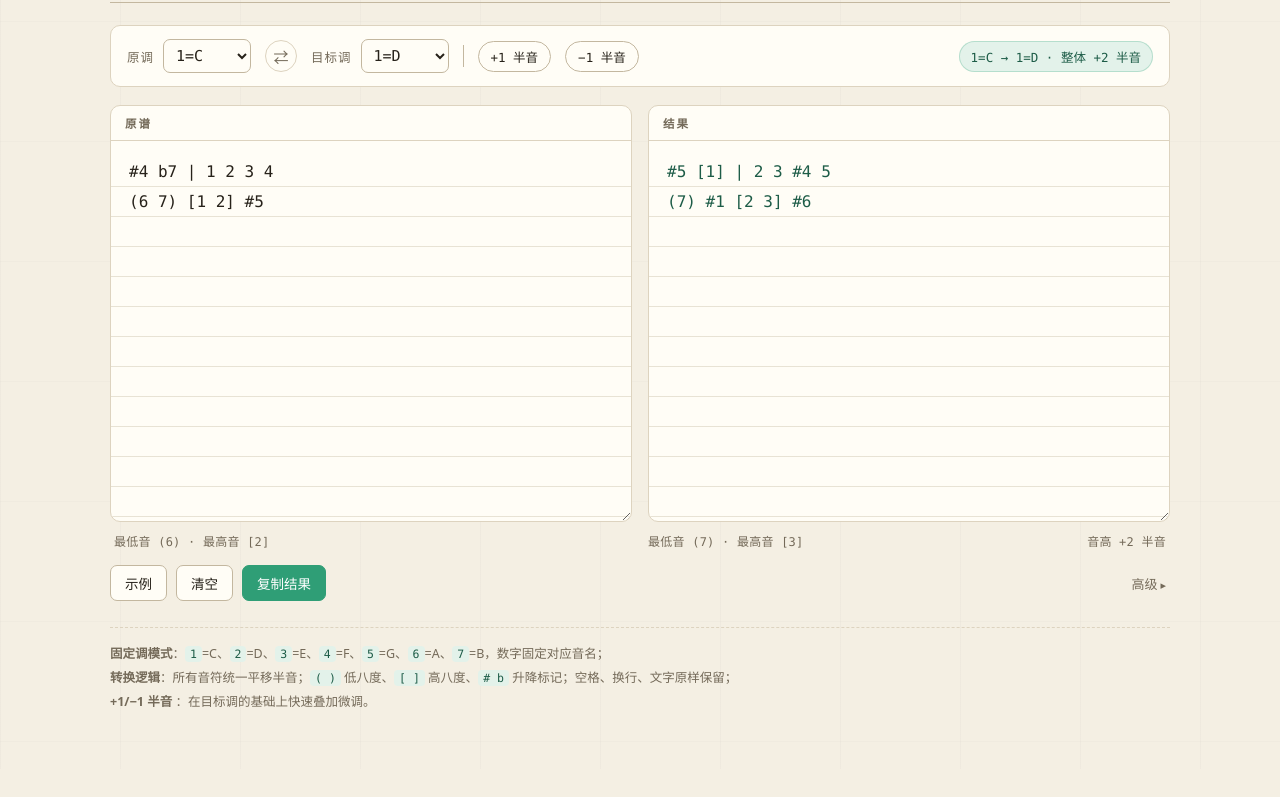
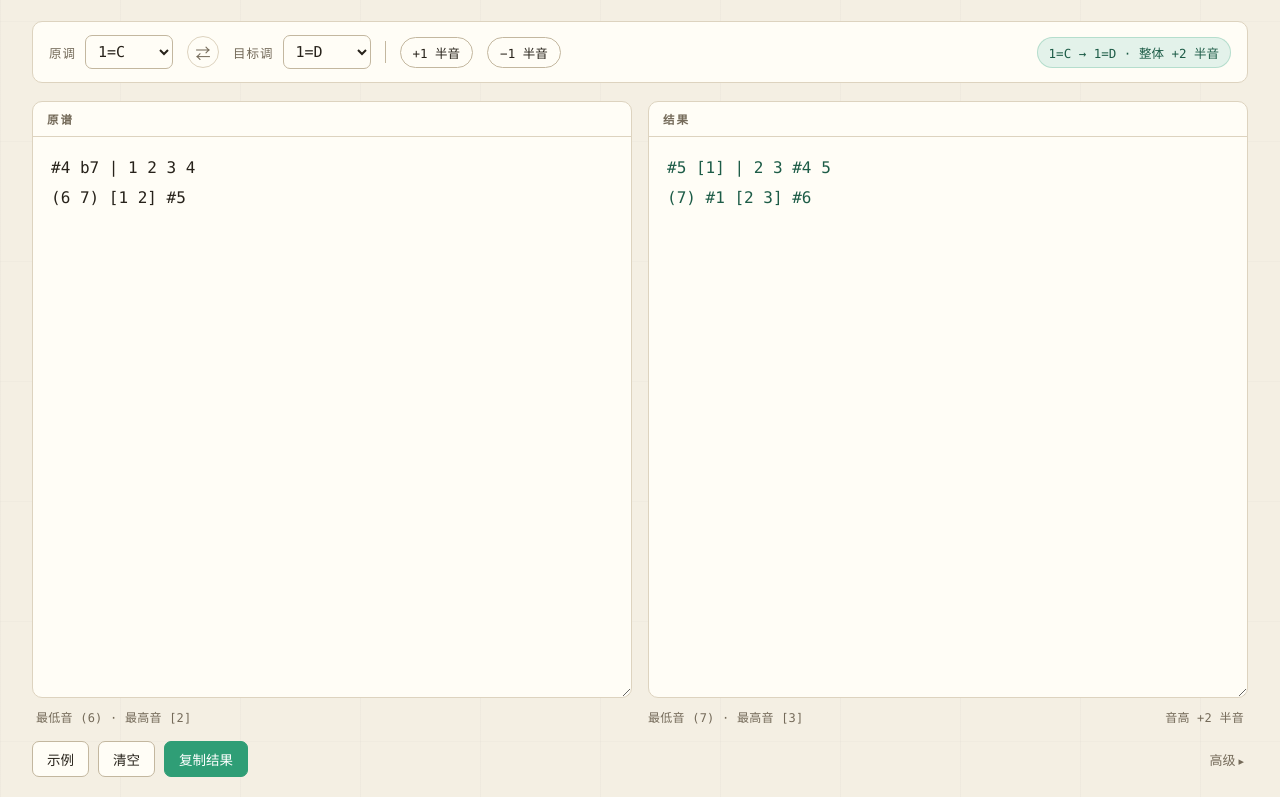
Before and after one commit to ximu0v0/JE-Modulator, a website with bundled scripts: page index.html in a window 1280 px wide. Shown: the part 98-895 px from the top of the page. Before the commit the page ends 867 px from the top, so only its background shows below. Built offline with nearby package versions, Linux system fonts and the light colour scheme.

Commit message:
feat: 全角括号兼容与括号合并开关
- 兼容全角括号：（ ）等价 ( )，【 】等价 [ ]，输出归一为半角
- 相邻同层括号默认不合并，保留原谱分组；移至高级区可开启自动合并
- 修复进位产生的括号与后续分组共用一对括号的问题
- 加宽页面与谱面高度，移除谱面横线背景
- 补充对应单元测试（23 项全部通过）

```diff
--- a/css/style.css
+++ b/css/style.css
@@ -35,9 +35,9 @@ body {
 }
 
 .page {
-  width: min(1060px, calc(100% - 40px));
+  width: min(1560px, calc(100% - 64px));
   margin: 0 auto;
-  padding: 44px 0 56px;
+  padding: 40px 0 56px;
 }
 
 /* ---------- 页头 ---------- */
@@ -206,19 +206,13 @@ textarea:focus-visible {
 textarea {
   flex: 1;
   width: 100%;
-  min-height: 380px;
+  min-height: 560px;
   padding: 16px 18px 22px;
   font-family: var(--mono);
   font-size: 16px;
   line-height: 30px;
   color: var(--ink);
   background-color: transparent;
-  background-image: repeating-linear-gradient(
-    to bottom,
-    transparent 0 29px,
-    rgba(195, 183, 159, 0.38) 29px 30px
-  );
-  background-position: 0 16px;
   border: 0;
   resize: vertical;
   outline: none;
@@ -346,6 +340,21 @@ button.primary:hover {
   font-size: 13.5px;
 }
 
+.advanced-body .check {
+  display: flex;
+  align-items: center;
+  gap: 6px;
+  font-size: 13px;
+  color: var(--ink-soft);
+  cursor: pointer;
+  white-space: nowrap;
+}
+
+.advanced-body .check input {
+  accent-color: var(--mint);
+  cursor: pointer;
+}
+
 /* ---------- 页脚 ---------- */
 
 .foot {
--- a/index.html
+++ b/index.html
@@ -74,13 +74,17 @@
             <option value="sharp">全升号</option>
             <option value="flat">全降号</option>
           </select>
+          <label class="check" for="merge-brackets">
+            <input type="checkbox" id="merge-brackets">
+            合并相邻同层括号
+          </label>
         </div>
       </details>
     </div>
 
     <footer class="foot">
       <p><strong>固定调模式</strong>：<code>1</code>=C、<code>2</code>=D、<code>3</code>=E、<code>4</code>=F、<code>5</code>=G、<code>6</code>=A、<code>7</code>=B，数字固定对应音名；</p>
-      <p><strong>转换逻辑</strong>：所有音符统一平移半音；<code>( )</code> 低八度、<code>[ ]</code> 高八度、<code># b</code> 升降标记；空格、换行、文字原样保留；</p>
+      <p><strong>转换逻辑</strong>：所有音符统一平移半音；<code>( )</code> 低八度、<code>[ ]</code> 高八度（<code>（ ）</code> 等价 <code>( )</code>，<code>【 】</code> 等价 <code>[ ]</code>）、<code># b</code> 升降标记；空格、换行、文字原样保留；相邻同层括号默认不合并，可在高级区开启；</p>
       <p><strong>+1/−1 半音 </strong>：在目标调的基础上快速叠加微调。</p>
     </footer>
   </main>
--- a/js/app.js
+++ b/js/app.js
@@ -3,6 +3,7 @@ import { KEYS, wrapDelta, convert, pitchRange } from "./je.js";
 const sourceSelect = document.querySelector("#source-key");
 const targetSelect = document.querySelector("#target-key");
 const spellingSelect = document.querySelector("#spelling");
+const mergeEl = document.querySelector("#merge-brackets");
 const inputEl = document.querySelector("#input");
 const outputEl = document.querySelector("#output");
 const statusEl = document.querySelector("#status");
@@ -43,7 +44,7 @@ function render() {
 
   // 固定调记谱：换调即整份谱整体升/降（目标调 − 原调）半音
   const shift = wrapDelta(from, to) + extraShift;
-  const result = convert(inputEl.value, shift, spellingSelect.value);
+  const result = convert(inputEl.value, shift, spellingSelect.value, mergeEl.checked);
 
   outputEl.value = result.text;
   statusEl.textContent = `1=${KEYS[from]} → 1=${KEYS[to]} · 整体 ${formatSigned(shift)} 半音`;
@@ -69,6 +70,7 @@ function resetShiftAndRender() {
 sourceSelect.addEventListener("change", resetShiftAndRender);
 targetSelect.addEventListener("change", resetShiftAndRender);
 spellingSelect.addEventListener("change", render);
+mergeEl.addEventListener("change", render);
 inputEl.addEventListener("input", render);
 
 swapBtn.addEventListener("click", () => {
--- a/js/je.js
+++ b/js/je.js
@@ -37,10 +37,10 @@ export function scanNotes(text) {
   let i = 0;
   while (i < text.length) {
     const ch = text[i];
-    if (ch === "[") { level += 1; i += 1; continue; }
-    if (ch === "(") { level -= 1; i += 1; continue; }
-    if (ch === "]") { level -= 1; i += 1; continue; }
-    if (ch === ")") { level += 1; i += 1; continue; }
+    if (ch === "[" || ch === "【") { level += 1; i += 1; continue; }
+    if (ch === "(" || ch === "（") { level -= 1; i += 1; continue; }
+    if (ch === "]" || ch === "】") { level -= 1; i += 1; continue; }
+    if (ch === ")" || ch === "）") { level += 1; i += 1; continue; }
 
     let accidental = 0;
     let mark = "";
@@ -67,14 +67,21 @@ export function scanNotes(text) {
  * @param {string} text JE 谱文本
  * @param {number} shift 整体升降的半音数
  * @param {"follow"|"sharp"|"flat"} spelling 临时记号偏好
+ * @param {boolean} merge 是否合并相邻同层括号（默认 false，保留原谱分组）
  * @returns {{text: string, shift: number}}
  */
-export function convert(text, shift, spelling = "follow") {
+export function convert(text, shift, spelling = "follow", merge = false) {
   let out = "";
   let inputLevel = 0;
   let openLevel = 0;
   let lastNoteEnd = 0;
   let i = 0;
+
+  // 不合并模式下按输入分组追踪输出括号：
+  // 每层记录 { sign, ib }，ib = 打开该层时输入侧同族括号的未闭合数量，
+  // ib = 0 表示该层由八度进位产生（无输入括号背书），遇到新输入分组时立即闭合。
+  const inputOpen = { high: 0, low: 0 };
+  const openStack = [];
 
   /** 闭合括号紧贴最后一个音符之后，不把中间的歌词、小节线包进去。 */
   function closeBrackets(count) {
@@ -82,15 +89,64 @@ export function convert(text, shift, spelling = "follow") {
     const close = closeFor(count);
     out = out.slice(0, lastNoteEnd) + close + out.slice(lastNoteEnd);
     lastNoteEnd += close.length;
+    openLevel -= count;
+    for (let k = 0; k < Math.abs(count); k += 1) openStack.pop();
+  }
+
+  function pushLayers(count, sign) {
+    for (let k = 0; k < count; k += 1) {
+      openStack.push({ sign, ib: sign > 0 ? inputOpen.high : inputOpen.low });
+    }
+  }
+
+  /** 栈顶连续的、满足条件的同族括号层数。 */
+  function topLayers(sign, pred) {
+    let n = 0;
+    for (let k = openStack.length - 1; k >= 0; k -= 1) {
+      const layer = openStack[k];
+      if (layer.sign !== sign || !pred(layer)) break;
+      n += 1;
+    }
+    return n;
   }
 
   while (i < text.length) {
     const ch = text[i];
 
-    if (ch === "[") { inputLevel += 1; i += 1; continue; }
-    if (ch === "(") { inputLevel -= 1; i += 1; continue; }
-    if (ch === "]") { inputLevel -= 1; i += 1; continue; }
-    if (ch === ")") { inputLevel += 1; i += 1; continue; }
+    if (ch === "[" || ch === "【") {
+      inputLevel += 1;
+      if (!merge) {
+        // 新输入分组开始前，闭合悬空的进位括号，避免与本组共用括号
+        closeBrackets(topLayers(1, (layer) => layer.ib === 0));
+        inputOpen.high += 1;
+      }
+      i += 1; continue;
+    }
+    if (ch === "(" || ch === "（") {
+      inputLevel -= 1;
+      if (!merge) {
+        closeBrackets(-topLayers(-1, (layer) => layer.ib === 0));
+        inputOpen.low += 1;
+      }
+      i += 1; continue;
+    }
+    if (ch === "]" || ch === "】") {
+      inputLevel -= 1;
+      if (!merge) {
+        // 只闭合属于本输入组的输出括号层，保留外层嵌套分组
+        closeBrackets(topLayers(1, (layer) => layer.ib === inputOpen.high));
+        if (inputOpen.high > 0) inputOpen.high -= 1;
+      }
+      i += 1; continue;
+    }
+    if (ch === ")" || ch === "）") {
+      inputLevel += 1;
+      if (!merge) {
+        closeBrackets(-topLayers(-1, (layer) => layer.ib === inputOpen.low));
+        if (inputOpen.low > 0) inputOpen.low -= 1;
+      }
+      i += 1; continue;
+    }
 
     let accidental = 0;
     if ((ch === "#" || ch === "b") && /[1-7]/.test(text[i + 1] || "")) {
@@ -109,12 +165,15 @@ export function convert(text, shift, spelling = "follow") {
       if (level !== openLevel) {
         if (Math.sign(level) === Math.sign(openLevel) || level === 0 || openLevel === 0) {
           if (Math.abs(level) > Math.abs(openLevel)) {
+            const sign = Math.sign(level);
+            pushLayers(Math.abs(level) - Math.abs(openLevel), sign);
             out += openFor(level - openLevel);
           } else {
             closeBrackets(openLevel - level);
           }
         } else {
           closeBrackets(openLevel);
+          pushLayers(Math.abs(level), Math.sign(level));
           out += openFor(level);
         }
         openLevel = level;
@@ -144,9 +203,9 @@ export function convert(text, shift, spelling = "follow") {
  * JE 谱的数字对应绝对音高（1=C 恒定），换调即整份谱整体升/降半音，
  * 平移量 = 两调之间的最近半音距离（目标 − 原调）。
  */
-export function transpose(text, fromIndex, toIndex, spelling = "follow") {
+export function transpose(text, fromIndex, toIndex, spelling = "follow", merge = false) {
   const shift = wrapDelta(fromIndex, toIndex);
-  return convert(text, shift, spelling);
+  return convert(text, shift, spelling, merge);
 }
 
 /**
```
Also changed, not shown: tests/je.test.mjs (+54 -2 lines), README.md, 1 other file.
